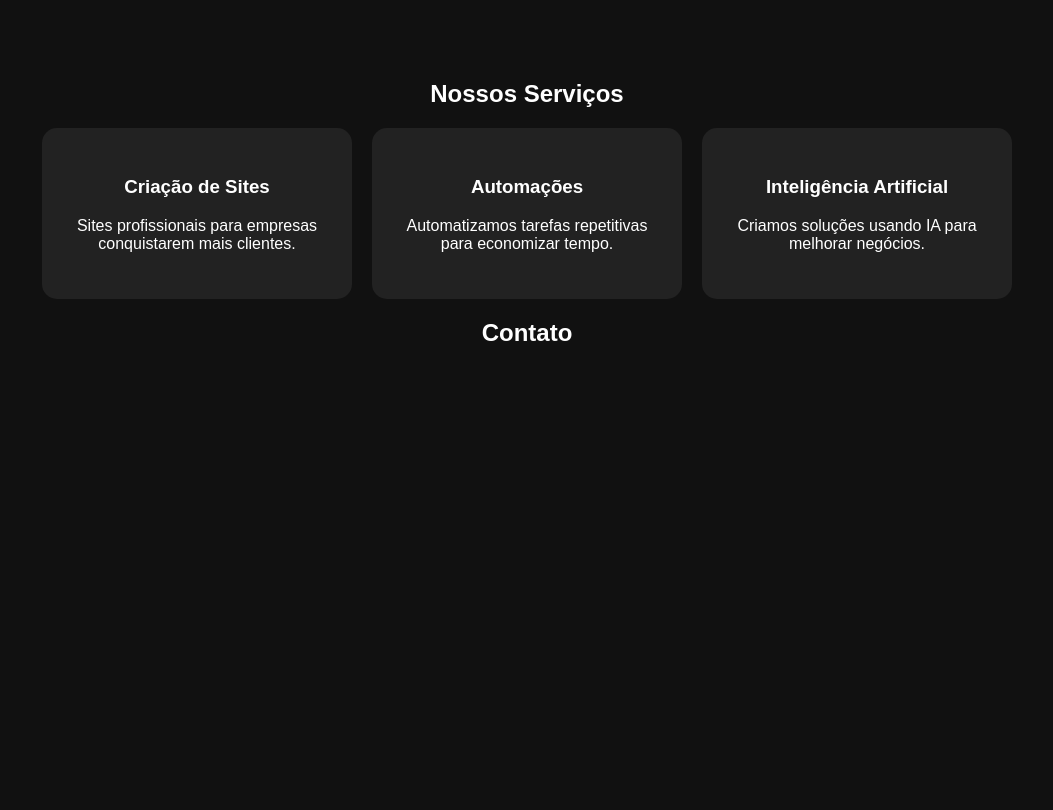
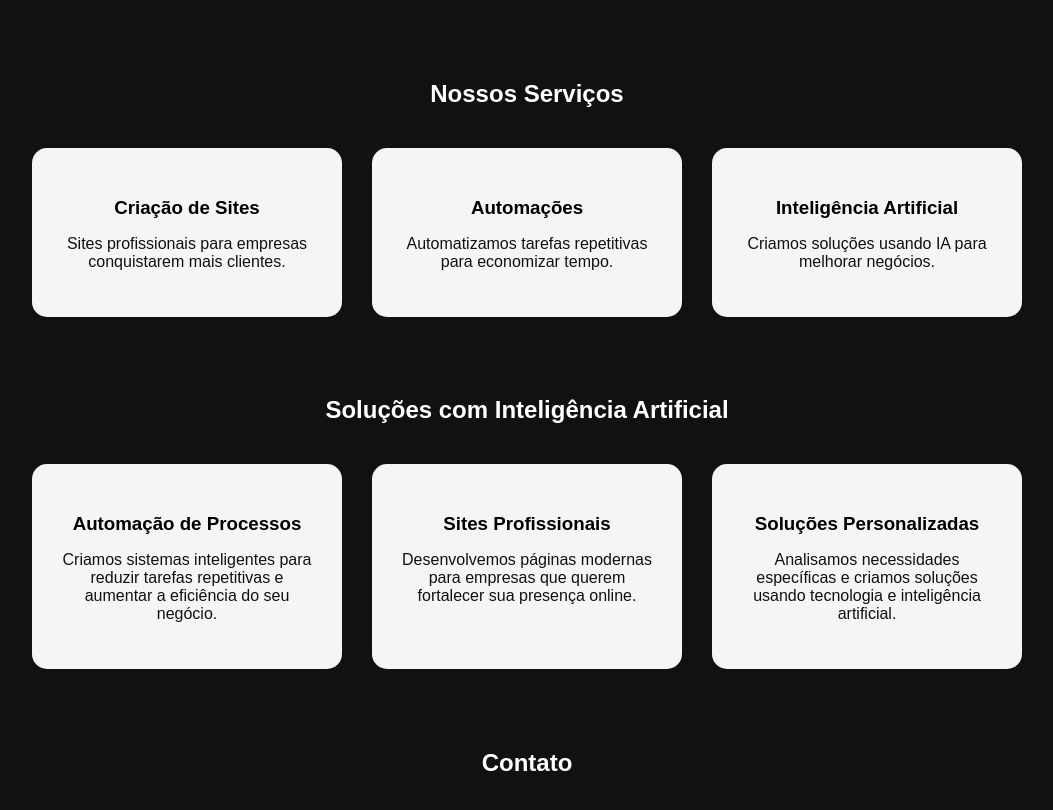
Before and after one commit to brucceent-stack/brucce-ia-site, a plain HTML site: page index.html in a window 1280 px wide. Shown: the part 420-1230 px from the top of the page, without its empty margins (113-1166 px from the left). Before the commit the page ends 845 px from the top, so only its background shows below. Drawn offline with Linux system fonts and the light colour scheme.

Commit message:
Melhorando seção de serviços

```diff
--- a/index.html
+++ b/index.html
@@ -62,7 +62,40 @@
         </div>
 
     </div>
+<section class="services">
 
+    <h2>
+        Soluções com Inteligência Artificial
+    </h2>
+
+    <div class="cards">
+
+        <div class="card">
+            <h3>Automação de Processos</h3>
+            <p>
+                Criamos sistemas inteligentes para reduzir tarefas repetitivas e aumentar a eficiência do seu negócio.
+            </p>
+        </div>
+
+
+        <div class="card">
+            <h3>Sites Profissionais</h3>
+            <p>
+                Desenvolvemos páginas modernas para empresas que querem fortalecer sua presença online.
+            </p>
+        </div>
+
+
+        <div class="card">
+            <h3>Soluções Personalizadas</h3>
+            <p>
+                Analisamos necessidades específicas e criamos soluções usando tecnologia e inteligência artificial.
+            </p>
+        </div>
+
+    </div>
+
+</section>
 
     <h2>Contato</h2>
     <p><Email:brucceent@gmail.com></p>
--- a/style.css
+++ b/style.css
@@ -107,3 +107,43 @@ section {
     padding: 60px 20px;
 
 }
+.services {
+
+    text-align: center;
+    padding: 60px 20px;
+
+}
+
+
+.cards {
+
+    display: flex;
+    justify-content: center;
+    gap: 30px;
+    margin-top: 40px;
+
+}
+
+
+.card {
+
+    max-width: 300px;
+    padding: 30px;
+    border-radius: 15px;
+    background: #f5f5f5;
+
+}
+
+
+.card h3 {
+
+    margin-bottom: 15px;
+
+}
+.card {
+    color: #111;
+}
+
+.card h3 {
+    color: #000;
+}
```
